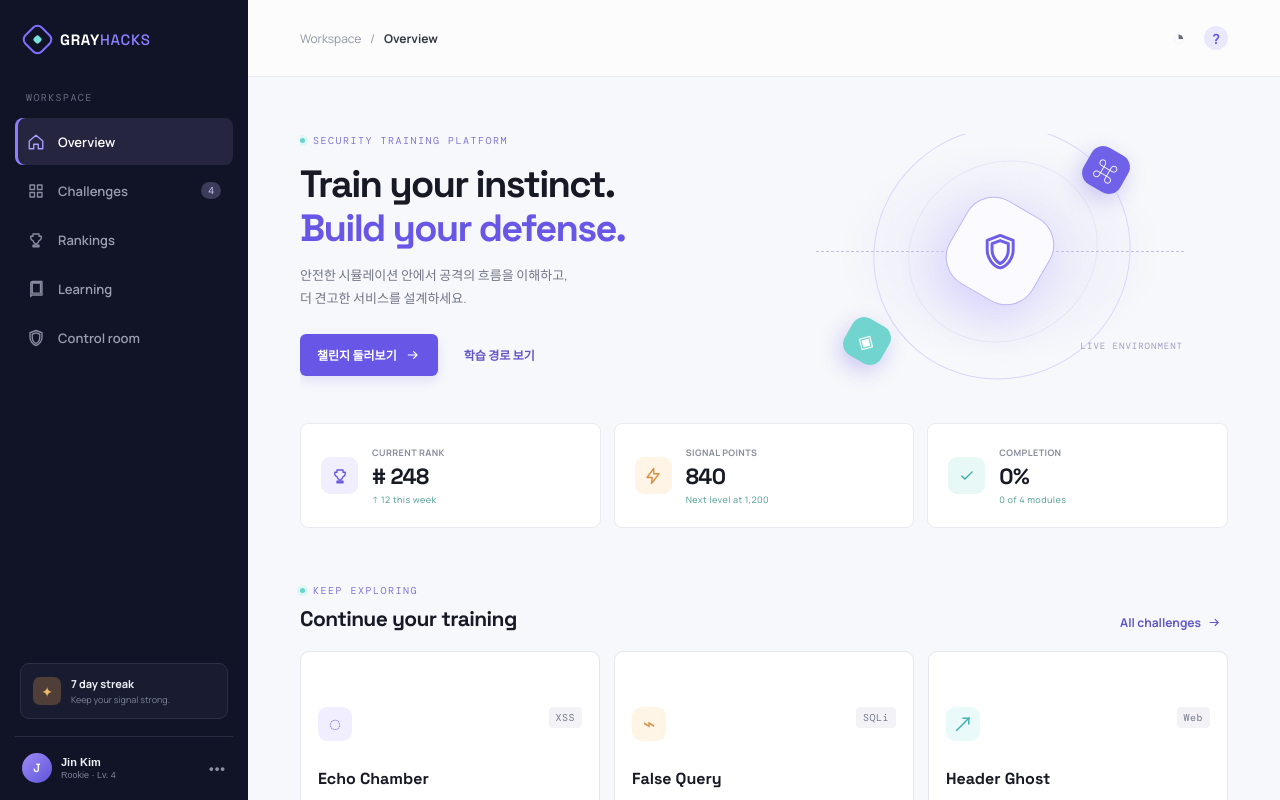
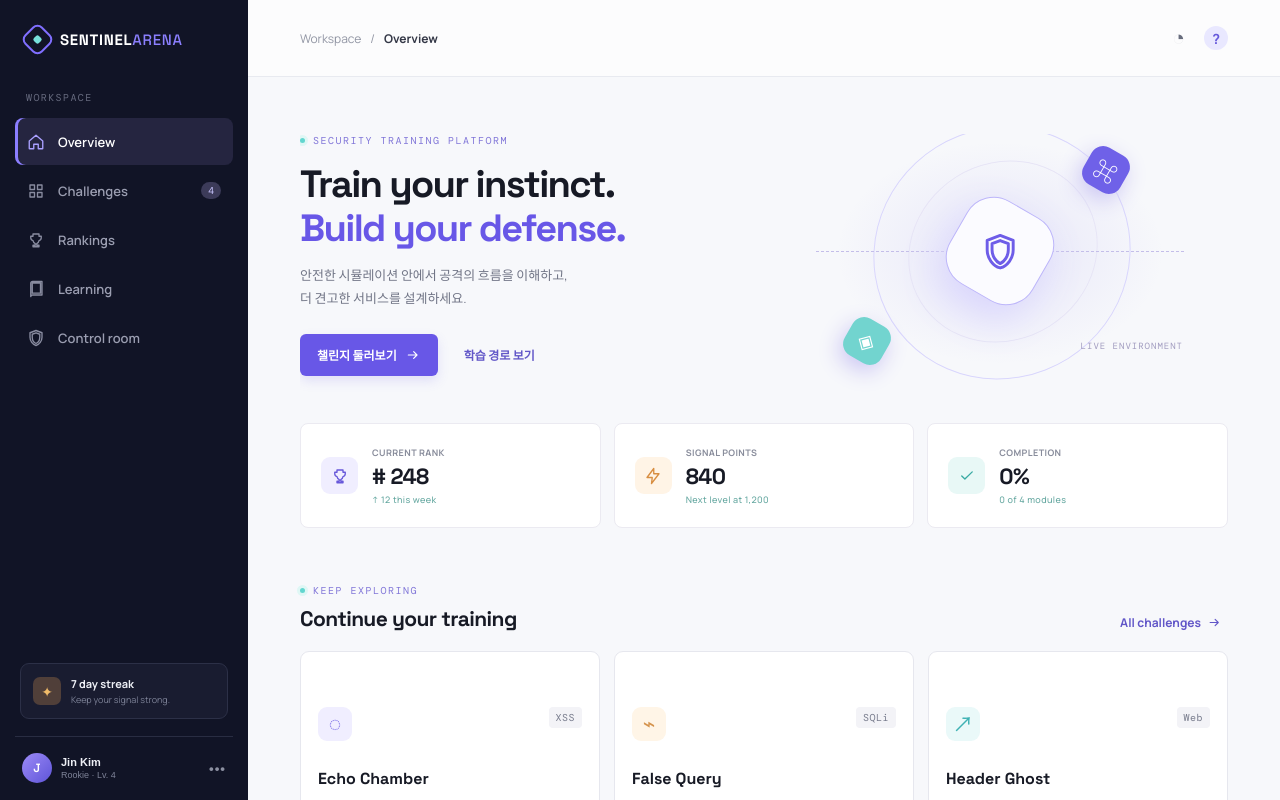
Before and after one commit to jiwoon-ko/collo, a React (Vite) app: page / in a window 1280 px wide. Shown: the top 800 px of the page. Built offline with nearby package versions, Linux system fonts and the light colour scheme.

Commit message:
Revert "Update App.tsx"
This reverts commit 16cc69647e66f56c8678fe842c19615e33d2c69b.

```diff
--- a/src/App.tsx
+++ b/src/App.tsx
@@ -148,7 +148,7 @@ function App() {
             <span />
           </span>
           <span>
-            GRAY<em>HACKS</em>
+            SENTINEL<em>ARENA</em>
           </span>
         </button>
         <div className="nav-label">WORKSPACE</div>
@@ -660,7 +660,7 @@ function Arena({
                 <Icon name="spark" size={16} />
               </span>
               <span>
-                <b>Gray Coach</b>
+                <b>Sentinel Coach</b>
                 <small>힌트 기반 안내</small>
               </span>
               <span>{coachOpen ? "−" : "+"}</span>
```
